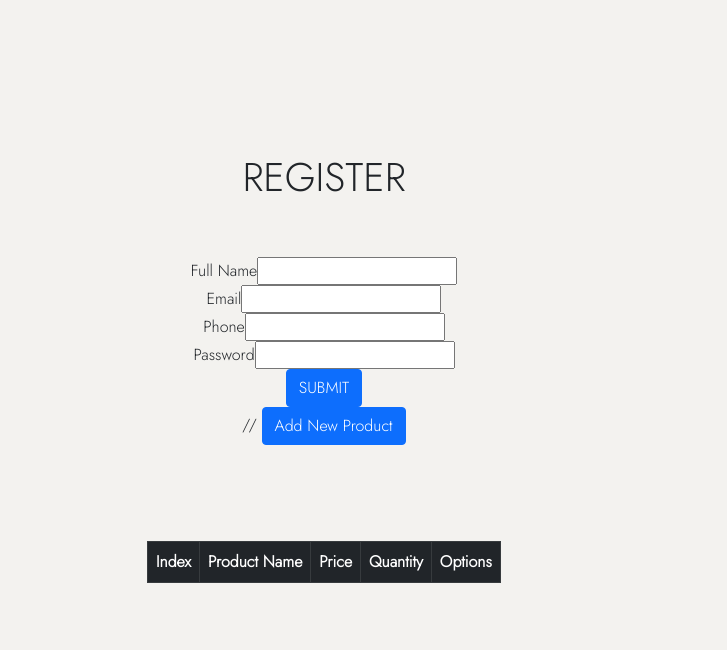
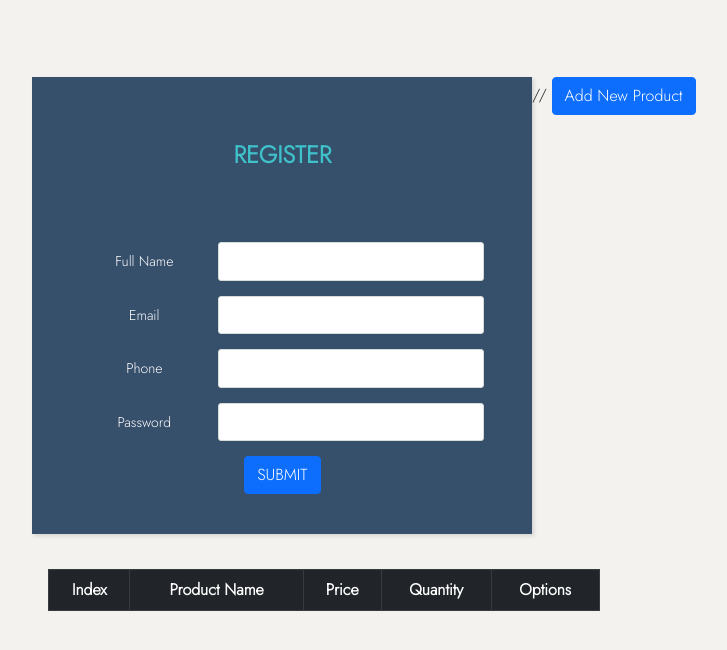
Before and after one commit to uniquenikki/Product-Inventory-, a React (Create React App) app: page / in a window 1280 px wide. Shown: the top 650 px of the page, without its empty margins (316-1043 px from the left). Built offline with nearby package versions, Linux system fonts and the light colour scheme.

Commit message:
Update App.css

```diff
--- a/src/App.css
+++ b/src/App.css
@@ -1,4 +1,4 @@
-@import url('https://fonts.googleapis.com/css2?family=Jost:wght@300&display=swap');
+ @import url('https://fonts.googleapis.com/css2?family=Jost:wght@300&display=swap');
 .App {
     text-align: center;
   }
@@ -13,13 +13,13 @@
     color: white;
   }
 
-* {
+*{
     margin: 0;
     padding: 0;
     font-family: "Jost", sans-serif;
 }
 
-body {
+ body {
     background: #f3f2ef;
     display: flex;
     justify-content: center;
@@ -39,47 +39,67 @@ html {
     background: #eee;
 }
 
-.box {
-    width: 25vw;
-    height: 60vh;
-    border-radius: 0.5rem;
-    box-shadow: 0 0.2rem 3rem rgba(0, 0, 0, 0.2);
-    background: #a5bbdd;
-    position: relative;
-    overflow: hidden;
-    transform: translate3d(0, 0, 0);
-    min-width: 20rem;
-    min-height: 35rem;
-}
 
 
-body > span {
+ body > span {
     width: 100vw;
     text-align: center;
     color: grey;
 }
 
-.inputData {
-    width:100%;
-    height: 10vh;
+
+.wrapper {
+    max-width: 500px;
+    width: 100%;
+    margin: 35px auto;
+    box-shadow: 2px 2px 4px rgba(0, 0, 0, 0.125);
+    background-color: #364f6b;
+    padding: 40px;
+    float: left;
+    margin-left: 5rem;
+    padding-top: 1rem;
+    margin-top: 0rem;
+  }
+
+  .wrapper .title {
+    font-size: 24px;
+    font-weight: 700;
+    margin-bottom: 25px;
+    color: #3fc1c9;
+    text-transform: uppercase;
+    text-align: center;
+  }
+
+  .wrapper .form {
+    width: 100%;
+  }
+
+  .wrapper .form .inputfield {
+    margin-bottom: 15px;
     display: flex;
+    align-items: center;
+  }
 
-}
+  .wrapper .form .inputfield label {
+    width: 200px;
+    color: white;
+    margin-right: 10px;
+    font-size: 14px;
+  }
 
-.inputField {
-    width: 50%;
-    margin: auto;
-    border-radius: 5rem;
-    padding: 1rem 1rem;
+  .wrapper .form .inputfield .input,
+  .wrapper .form .inputfield .textarea {
+    width: 100%;
     outline: none;
-    font-size: 1rem;
+    border: 1px solid #d5dbd9;
+    font-size: 15px;
+    padding: 7px 10px;
+    border-radius: 3px;
+    transition: all 0.3s ease;
+  }
 
-    /* display: flex; */
-
-}
-
-.errorMsg {
-    text-align: center;
-    font-size: 2rem;
-    margin: 2rem auto;
-}
+  .wrapper .form .inputfield .textarea {
+    width: 100%;
+    height: 125px;
+    resize: none;
+  }
```
